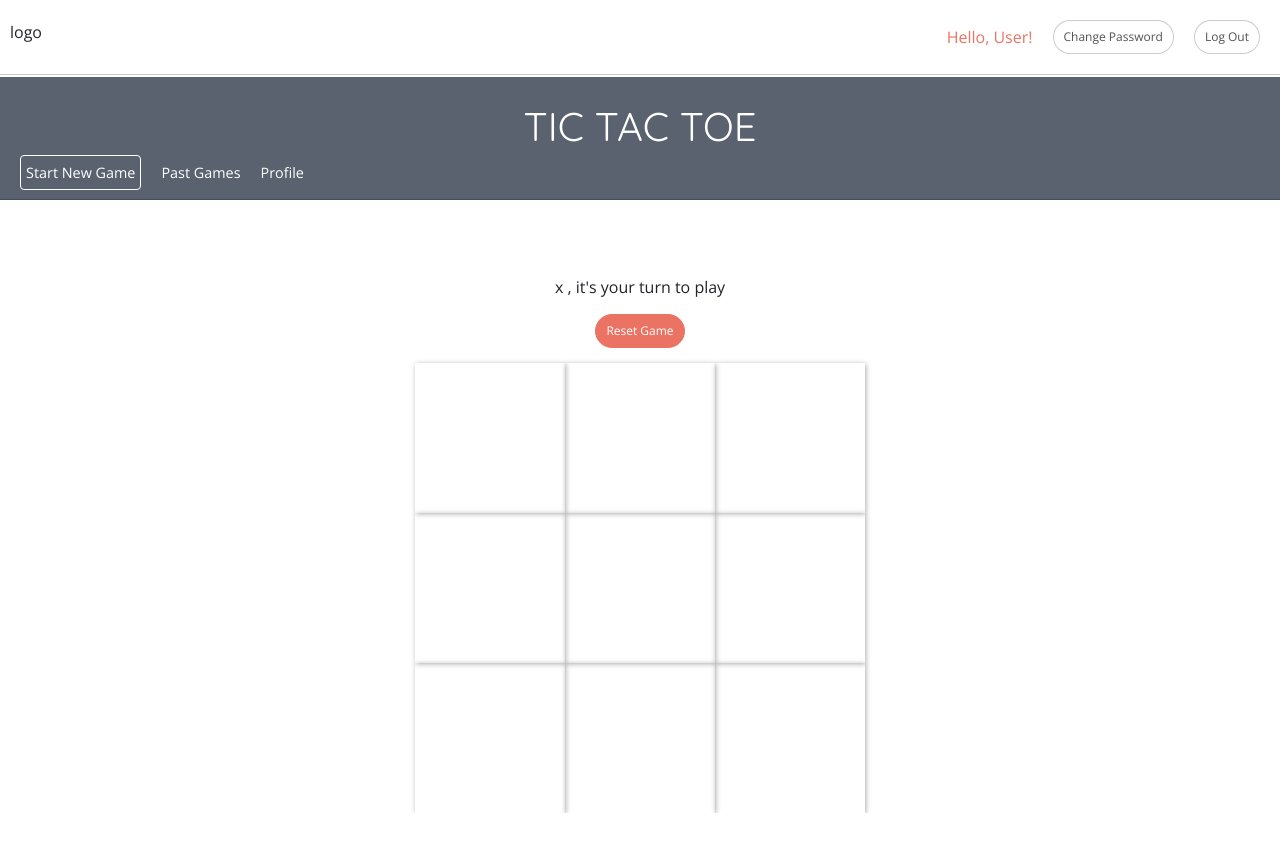
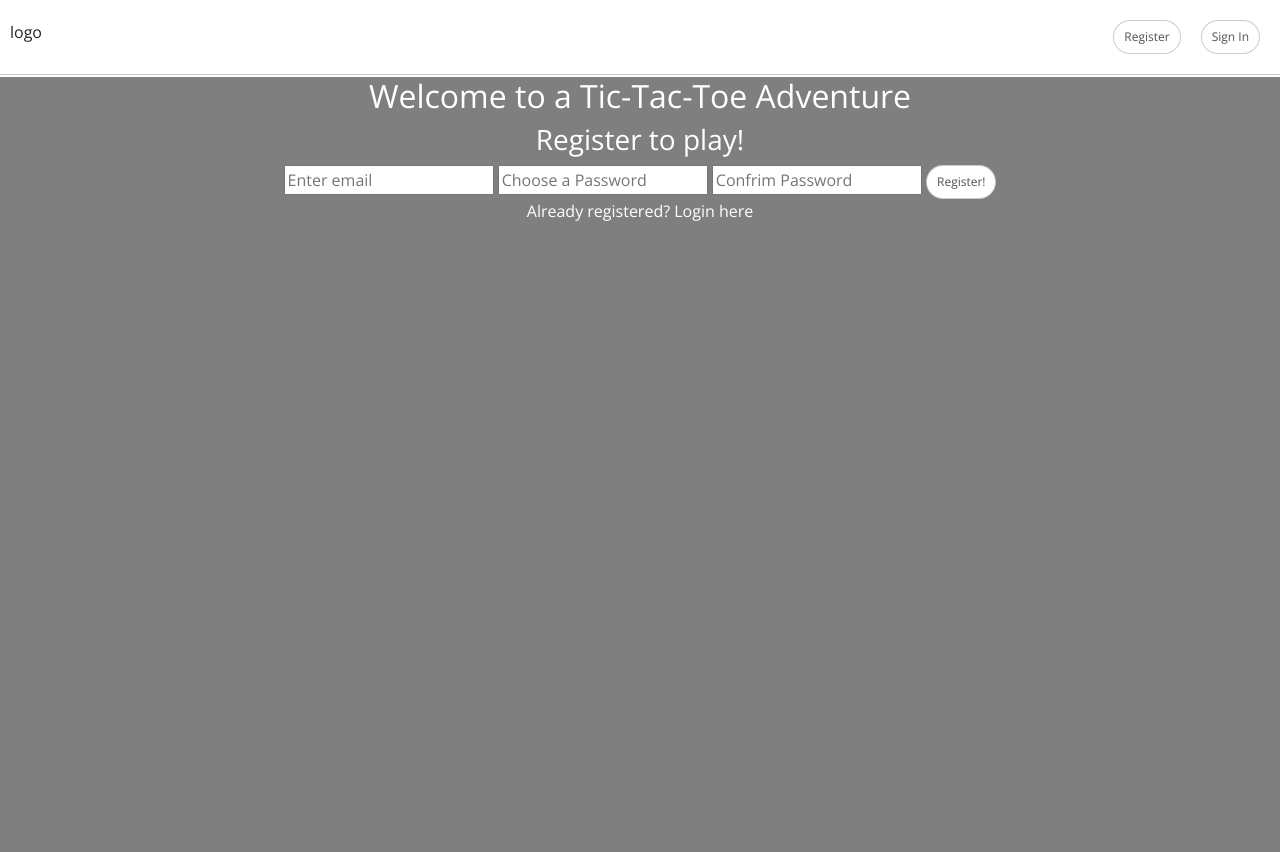
Before and after one commit to jasonfeliz/tic-tac-toe, a website built with webpack: page index.html in a window 1280 px wide. Before the commit the page ends 813 px from the top, so only its background shows below. Built offline with nearby package versions, Linux system fonts and the light colour scheme; files whose address does not match are found by name.

Commit message:
set up landing page for user to sign up or sign in

```diff
--- a/assets/scripts/api.js
+++ b/assets/scripts/api.js
@@ -0,0 +1 @@
+const baseUrl = "https://tic-tac-toe-wdi.herokuapp.com"
--- a/assets/scripts/app.js
+++ b/assets/scripts/app.js
@@ -5,6 +5,8 @@ const events = require('./events.js')
 
 
 $(() => {
+	const loggedIn = false;
+
 	const gameObj = {
 		player_one:"x",
 		player_two:"o",
@@ -17,6 +19,7 @@ $(() => {
 		gameObj.moves[i] = Math.random();
 	}
 	// //when page loads, create tic tac toe board
+	if(loggedIn){
 
 		events.createGame(gameObj);
 		$('#message').html(gameObj.currentPlayer + " , it's your turn to play")
@@ -28,6 +31,10 @@ $(() => {
 		$('#resetButton').click(function(){
 			events.resetGame(gameObj) //reset board
 		})
+	}else{
+		$('#signedin, nav, #main-content').css("display","none")
+	}
+
 
 
 
--- a/assets/styles/index.scss
+++ b/assets/styles/index.scss
@@ -107,12 +107,40 @@ nav > div > div:first-child > a:hover{
 .square:hover{
 	background: #f6f6f6;
 }
+#landing-page{
+	background-image:url("assets/images/bg-landing.jpg");
+	min-height:100%;
+	width: 100%;
+    position: absolute;
+    -webkit-background-size: cover;
+    -moz-background-size: cover;
+    background-size: cover;
+    -o-background-size: cover;
+    background-position: center;
+    text-align: center;
+}
 
+.overlay {
+    height: 100%;
+    width: 100%;
+    background-color: rgba(0, 0, 0, 0.5);
+    position: absolute;
+    top: 0;
+    left: 0;
+}
+
+.landing-heading,
+.signup-form {
+	position:relative;
+	color:#fff;
+}
 #main-content {
 	max-width: 600px;
 	margin:75px auto 0 auto;
 	text-align:center;
 }
+
+
 
 #resetButton {
 	margin: 15px 0;
--- a/index.html
+++ b/index.html
@@ -15,10 +15,14 @@
     <body>
       <header>
         <div>logo</div>
-        <div class="header-links" id="header-links">
+        <div class="header-links" id="signedin">
           <div>Hello, User!</div>
-          <button>Change Password</button>
-          <button>Log Out</button>
+          <button id="change-password">Change Password</button>
+          <button id="signout">Log Out</button>
+        </div>
+        <div class="header-links" id="not-signedin">
+          <button id="register">Register</button>
+          <button id="signin">Sign In</button>
         </div>
       </header>
 
@@ -43,6 +47,24 @@
         <div id=gameBoard></div>
       </section>
 
+      <section id="landing-page">
+        <div class="overlay">
+        </div>
+        <div class="landing-heading">
+           <h2>Welcome to a Tic-Tac-Toe Adventure</h2>
+        </div>
+        <div class="signup-form">
+          <h3>Register to play!</h3>
+          <form>
+              <input type="text" name="email" placeholder="Enter email">
+              <input type="password" name="password" placeholder="Choose a Password">
+              <input type="password" name="password_confirmation" placeholder="Confrim Password">
+              <button type="submit">Register!</button>
+          </form>
+          <div>Already registered? <span>Login here</span> </div>
+        </div>
+      </section>
+
 
 
     </body>
```
Also changed, not shown: 2 other files. Lines whose indentation alone changed are shown as unchanged.
